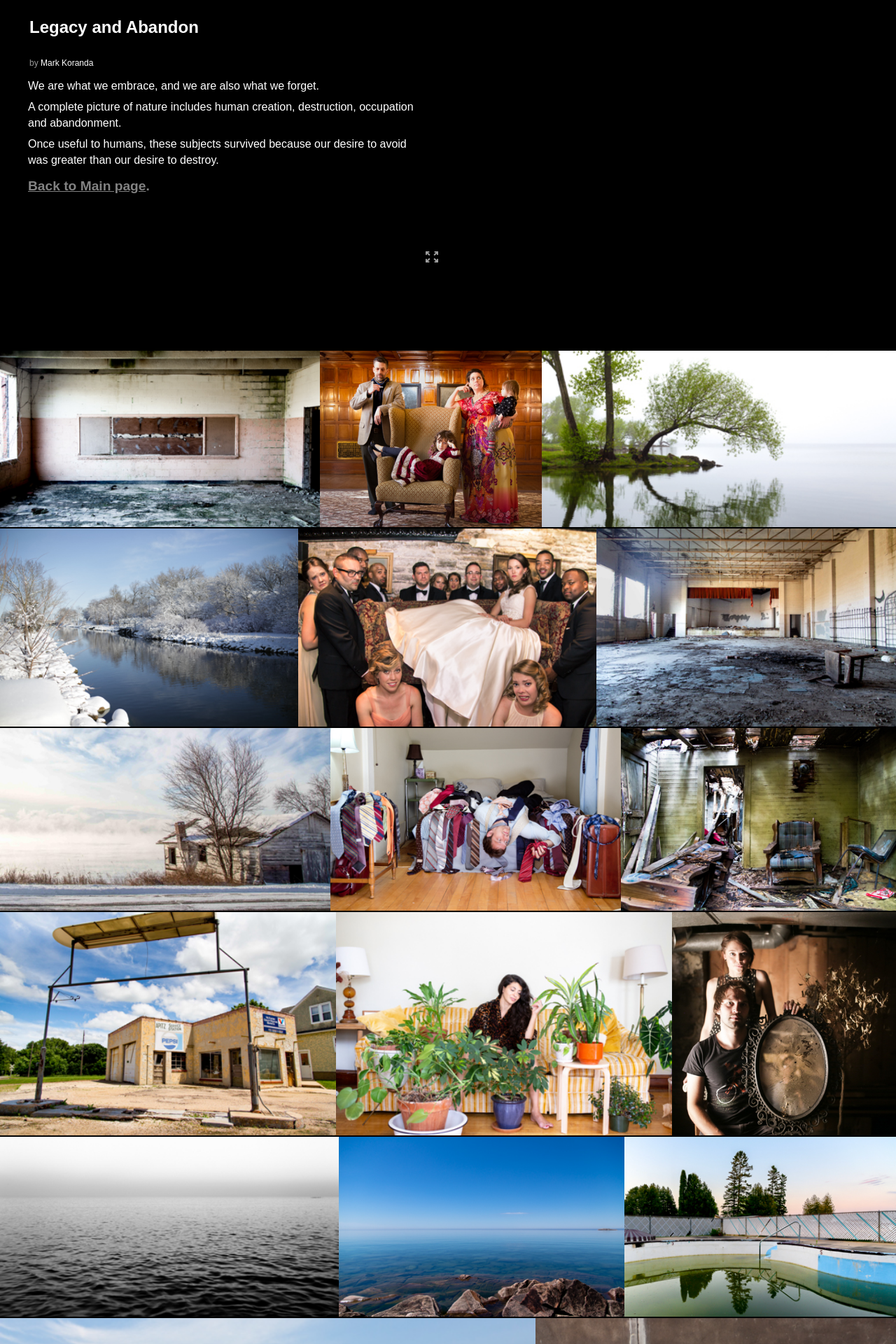
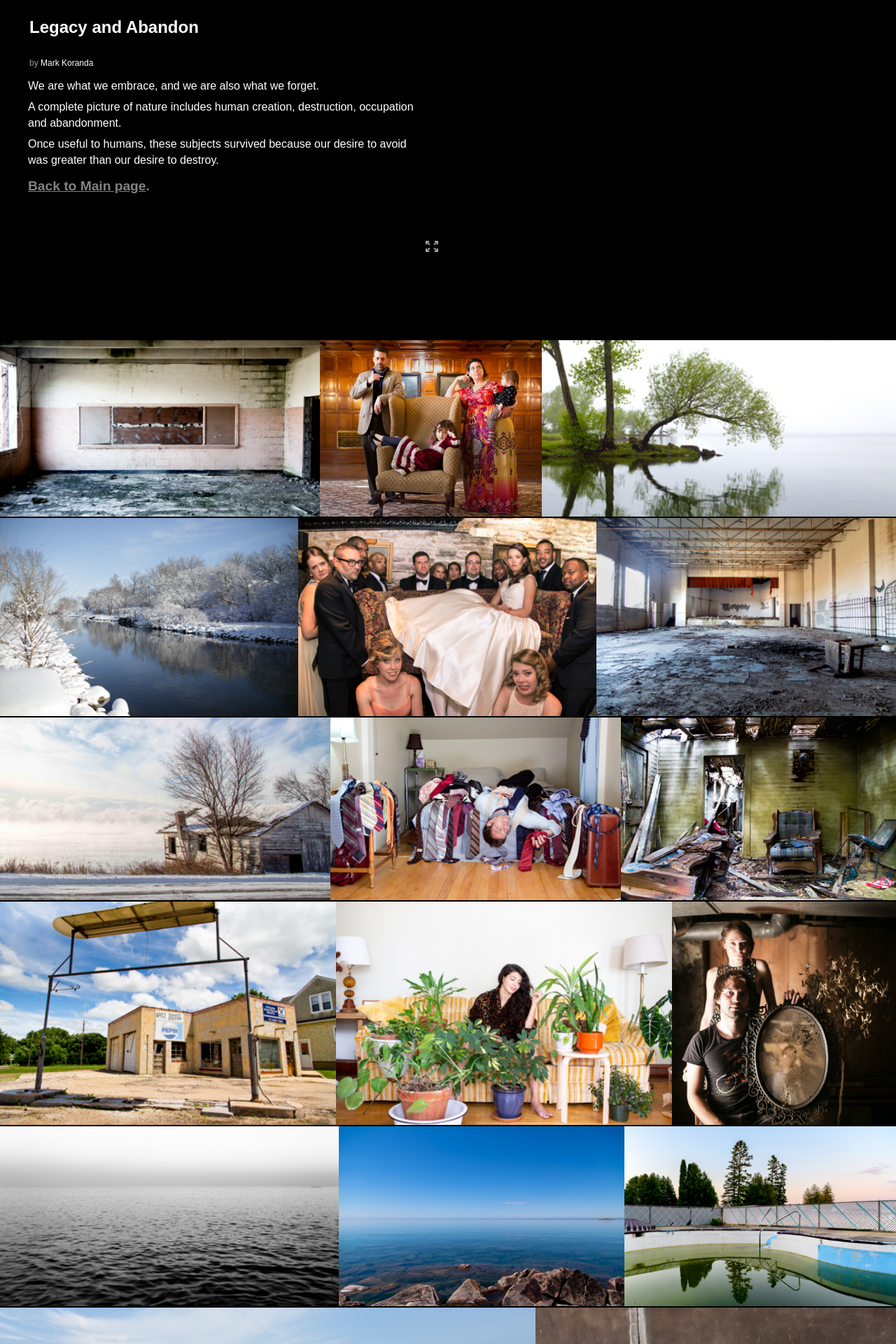
Before and after one commit to korandabit/profile, a Jekyll site: the page photos/index.html, which Jekyll copies as it is, in a window 1280 px wide. Shown: the top 1920 px of the page at 70% size. Built offline with Jekyll 4.4.1, drawn with Linux system fonts in a browser that asks for light colours; nearby versions of some CDN libraries.

Commit message:
Update custom.css header padding

```diff
--- a/photos/assets/css/custom.css
+++ b/photos/assets/css/custom.css
@@ -35,7 +35,7 @@ body {
     z-index: 10;
     background: rgba(0, 0, 0, 0.7);
     padding: 20px;
-    margin: 20px;
+    margin: 20px 20px 5px 20px;
     border-radius: 8px;
     max-width: 600px;
 }
@@ -93,7 +93,8 @@ body {
 /* Make sure header positioning works */
 header {
     position: relative;
-    min-height: 400px;
+    min-height: auto;
+    padding-bottom: 20px;
     display: flex;
     align-items: center;
 }
```
